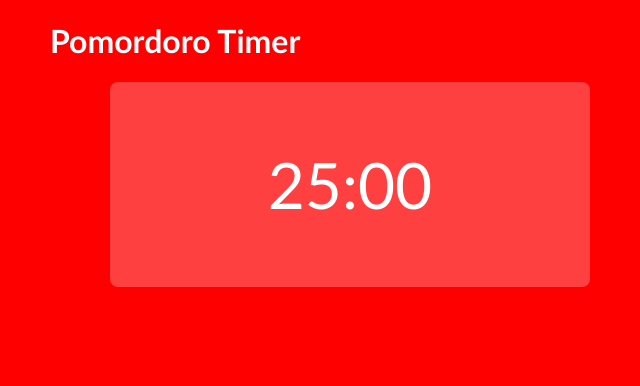
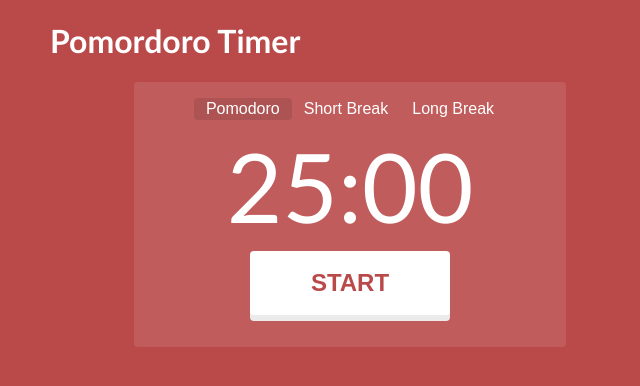
Before and after one commit to nightmono/pomodoro-timer, a plain HTML site: page index.html in a window 1280 px wide. Shown: the whole page, without its empty margins (290-930 px from the left). Drawn offline with Linux system fonts and the light colour scheme.

Commit message:
Add UI buttons

```diff
--- a/index.html
+++ b/index.html
@@ -4,7 +4,7 @@
 <head>
     <meta charset="UTF-8">
     <meta name="viewport" content="width=device-width, initial-scale=1.0">
-    <title>Pomordoro Timer</title>
+    <title>Pomodoro Timer</title>
     <link rel="stylesheet" type="text/css" href="style.css">
 </head>
 
@@ -16,7 +16,13 @@
 
     <div id="timer-section">
         <div id="timer-box">
+            <div id="button-section">
+                <button id="active-button">Pomodoro</button>
+                <button>Short Break</button>
+                <button>Long Break</button>
+            </div>
             <p id="timer-text">25:00</p>
+            <button id="start-button">START</button>
         </div>
     </div>
 
--- a/style.css
+++ b/style.css
@@ -1,7 +1,7 @@
 body {
     overflow-x: hidden;
     color: white;
-    background-color: red;
+    background-color: rgb(186, 73, 73);
     margin: 0 auto;
     max-width: 600px;
     font-family: 'Gill Sans', 'Gill Sans MT', Calibri, 'Trebuchet MS', sans-serif;
@@ -13,12 +13,48 @@ body {
 }
 
 #timer-box {
-    border-radius: 8px;
-    background-color: rgba(255, 255, 255, 0.25);
-    width: 480px;
+    border-radius: 4px;
+    background-color: rgba(255, 255, 255, 0.1);
+    width: 400px;
     text-align: center;
+    padding: 1rem;
+}
+
+#button-section {
+    display: flex;
+    justify-content: center;
+}
+
+#button-section > button {
+    color: white;
+    border: medium;
+    border-radius: 4px;
+    padding: 2px 12px;
+    font-size: 16px;
+    cursor: pointer;
+    background: none;
+}
+
+#active-button {
+    background: rgba(0, 0, 0, 0.1) !important;
 }
 
 #timer-text {
-    font-size: 64px;
+    font-size: 96px;
+    margin: 8px;
 }
+
+#start-button {
+    cursor: pointer;
+    border: medium;
+    margin-bottom: 1rem;
+    border-radius: 4px;
+    box-shadow: rgb(235, 235, 235) 0px 6px 0px;
+    font-size: 24px;
+    height: 4rem;
+    color: rgb(186, 73, 73);
+    font-weight: bold;
+    width: 200px;
+    background-color: white;
+    transition: color 0.5s ease-in-out;
+}
```
